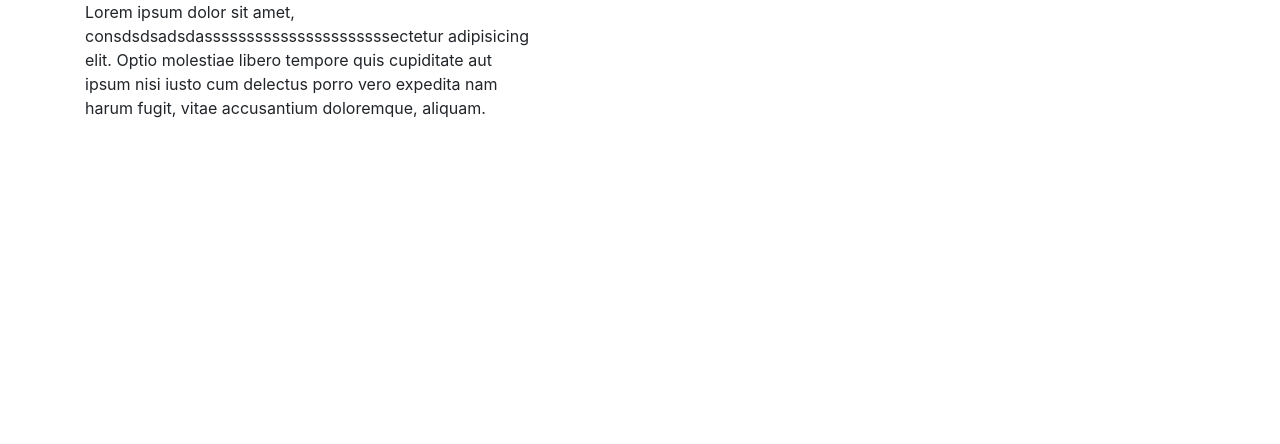
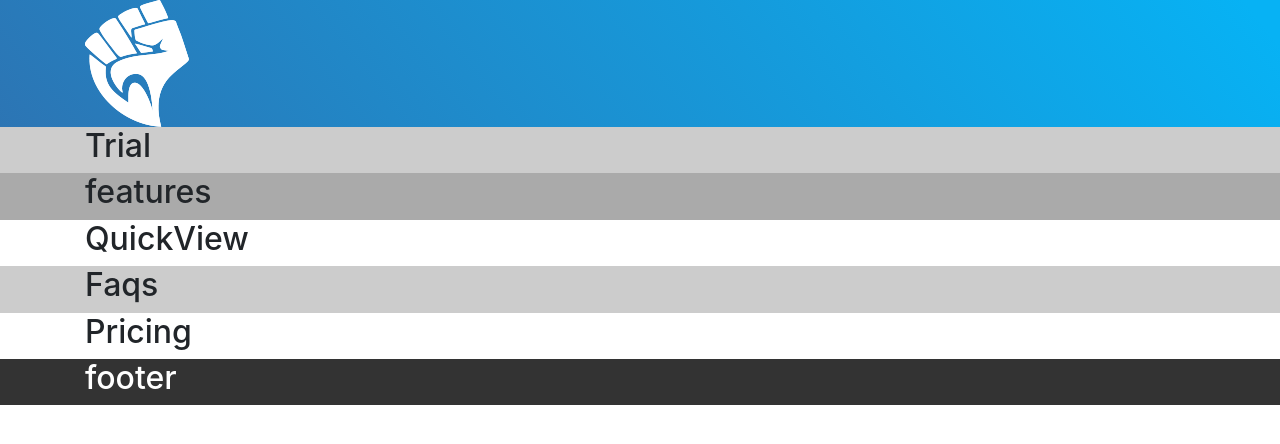
Before and after one commit to mager19/HeroicalSolutions, a website: page index.html in a window 1280 px wide. Drawn offline with nearby package versions, Linux system fonts and the light colour scheme.

Commit message:
añadido style

```diff
--- /dev/null
+++ b/css/style.css
@@ -0,0 +1,30 @@
+.contenedor{
+	padding: 5em 0;
+}
+
+/*********** header*************/
+header{
+	background: linear-gradient(230.69deg, #07B2F4 2.61%, #2C75B4 100%)
+}
+
+
+.trial{
+	background-color: #ccc;
+}
+
+.features{
+	background-color: #aaa;
+}
+
+.view{
+	background-color: #fff
+}
+
+.faqs{
+	background-color: #ccc;
+}
+
+footer{
+	background-color: #333;
+	color:#fff;
+}
--- a/index.html
+++ b/index.html
@@ -8,18 +8,93 @@
 <!-- Bootstrap CSS -->
 <link rel="stylesheet" href="https://maxcdn.bootstrapcdn.com/bootstrap/4.0.0/css/bootstrap.min.css" integrity="sha384-Gn5384xqQ1aoWXA+058RXPxPg6fy4IWvTNh0E263XmFcJlSAwiGgFAW/dAiS6JXm" crossorigin="anonymous">
 
+<link rel="stylesheet" href="css/style.css">
+
 <title>Heroical Solutions</title>
 </head>
 <body>
 
+<!-- Header -->
+<header>
 	<div class="container">
 		<div class="row">
-			<div class="col-5">
-				Lorem ipsum dolor sit amet, consdsdsadsdassssssssssssssssssssssectetur adipisicing elit. Optio molestiae libero tempore quis cupiditate aut ipsum nisi iusto cum delectus porro vero expedita nam harum fugit, vitae accusantium doloremque, aliquam.
+			<div class="col-3">
+				<img src="img/hand.png" alt="">
 			</div>
 		</div>
 	</div>
+</header>
+<!-- /Header -->
 
+<!-- Free trial -->
+<section class="trial">
+	<div class="container">
+		<div class="row">
+			<div class="col-12">
+				<h2>Trial</h2>
+			</div>
+		</div>
+	</div>
+</section>
+<!-- /Free trial -->
+
+<!-- Features -->
+<section class="features">
+	<div class="container">
+		<div class="row">
+			<div class="col-12">
+				<h2>features</h2>
+			</div>
+		</div>
+	</div>
+</section>
+<!-- /Features -->
+
+<!-- QuickView -->
+<section class="view">
+	<div class="container">
+		<div class="row">
+			<div class="col-12">
+				<h2>QuickView</h2>
+			</div>
+		</div>
+	</div>
+</section>
+<!-- /QuickView -->
+
+<!-- Faqs -->
+<section class="faqs">
+	<div class="container">
+		<div class="row">
+			<div class="col-12">
+				<h2>Faqs</h2>
+			</div>
+		</div>
+	</div>
+</section>
+<!-- /Faqs -->
+
+<!-- Pricing -->
+<section class="pricing">
+	<div class="container">
+		<div class="row">
+			<div class="col-12">
+				<h2>Pricing</h2>
+			</div>
+		</div>
+	</div>
+</section>
+<!-- /Pricing -->
+
+<footer>
+	<div class="container">
+		<div class="row">
+			<div class="col-12">
+				<h2>footer</h2>
+			</div>
+		</div>
+	</div>
+</footer>
 
 
     <!-- Optional JavaScript -->
```
Also changed, not shown: img/hand.png (added). Lines whose indentation alone changed are shown as unchanged.
